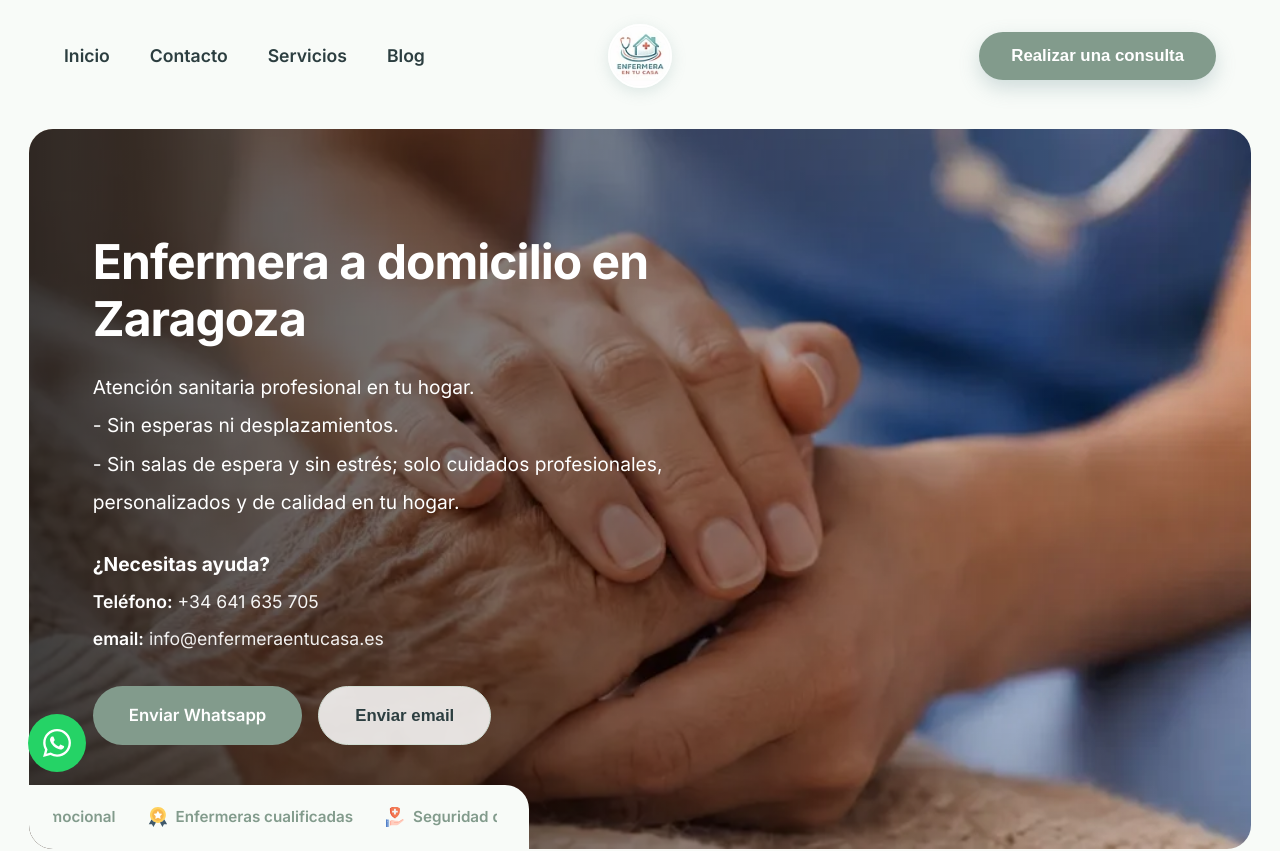
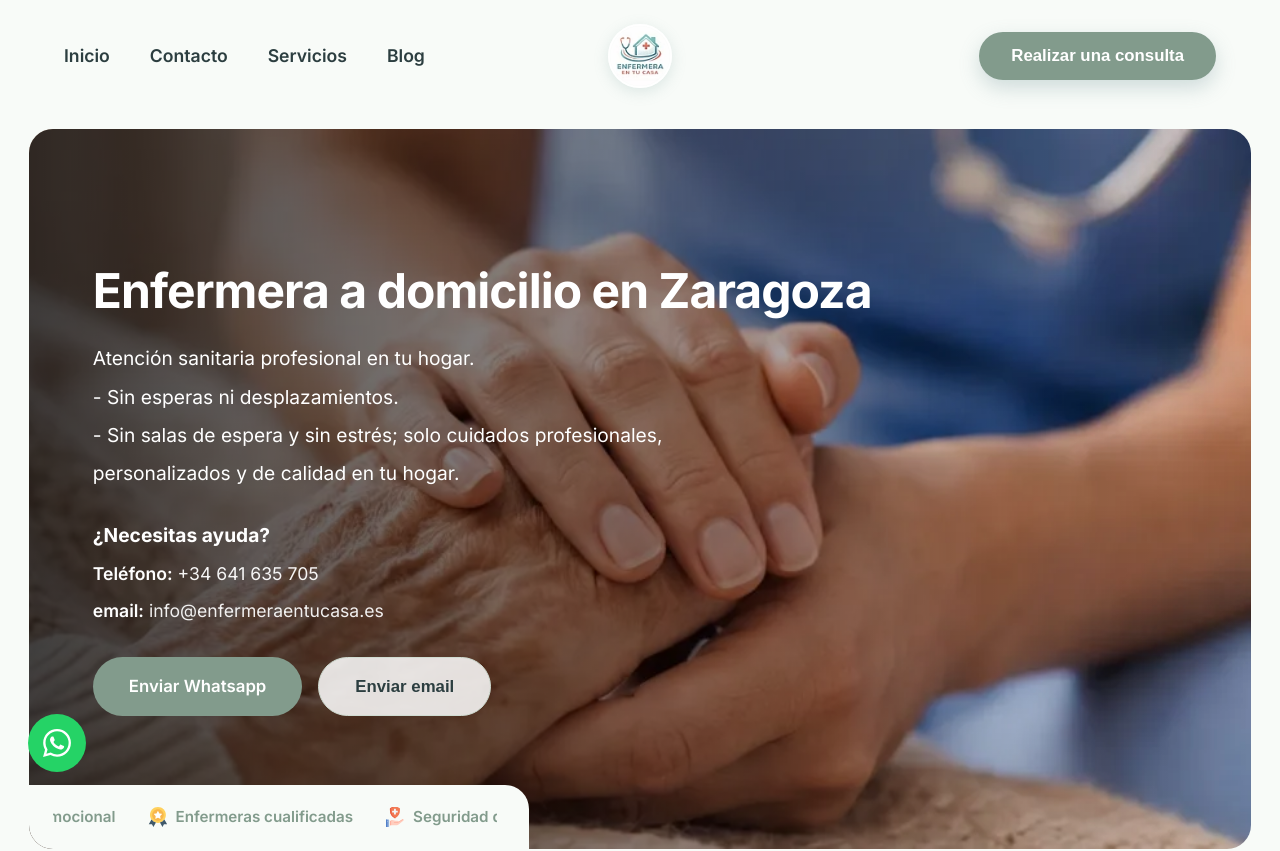
Before and after one commit to lauraenfermea/enfermeraentucasa, a Next.js app: page / in a window 1280 px wide. Shown: the top 851 px of the page. Built offline with nearby package versions, Linux system fonts and the light colour scheme; a web font is replaced by a local one.

Commit message:
Make hero heading single line on desktop

```diff
--- a/src/components/Hero.jsx
+++ b/src/components/Hero.jsx
@@ -22,7 +22,7 @@
             initial={{ opacity: 0, y: 30 }}
             animate={{ opacity: 1, y: 0 }}
             transition={{ duration: 0.8 }}
-            style={{ maxWidth: '620px' }}
+            style={{ maxWidth: '900px' }}
           >
             {/* Heading */}
             <h1 className="hero-heading">Enfermera a domicilio en Zaragoza</h1>
```
